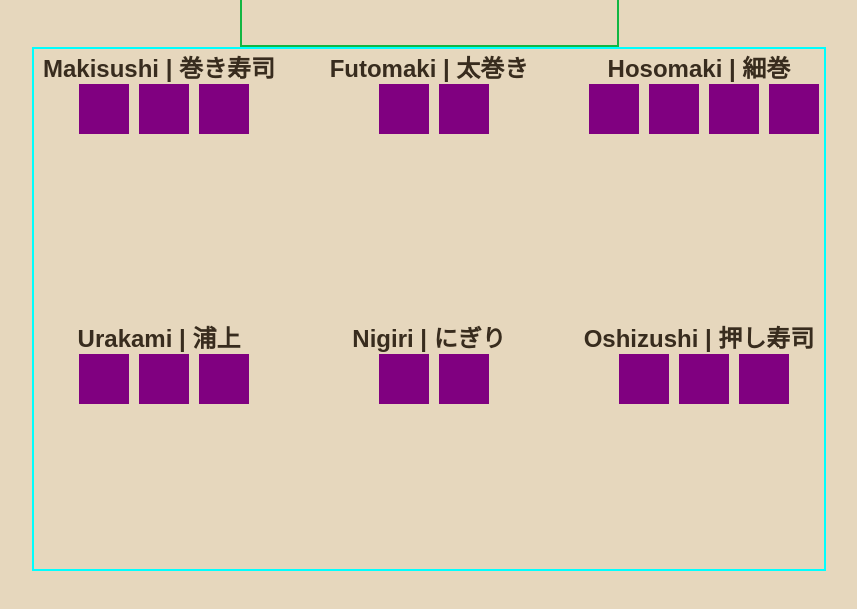
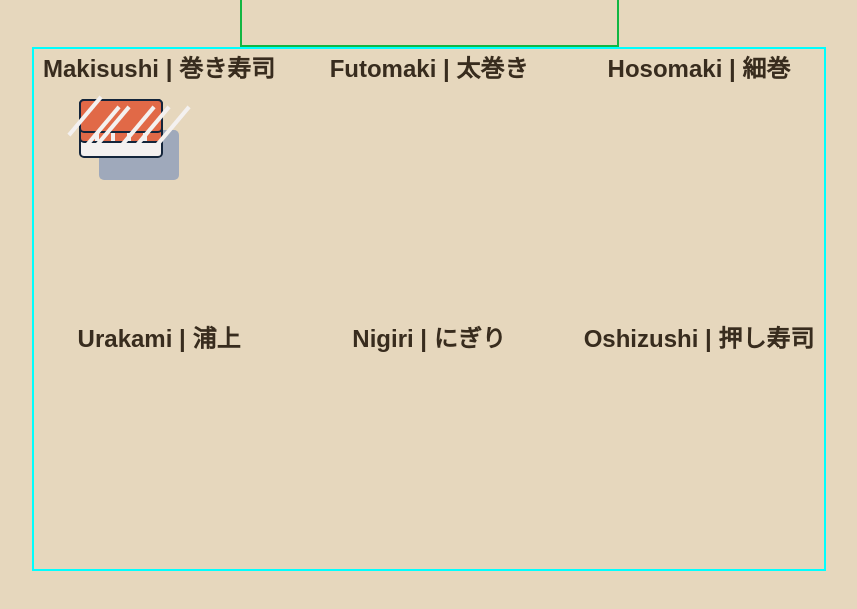
Before and after one commit to Feelshot/Reto_100DaysOfCode, a plain HTML site: page Retos/retos10/reto3.html in a window 1280 px wide. Shown: the part 165-774 px from the top of the page, without its empty margins (211-1068 px from the left). Drawn offline with Linux system fonts and the light colour scheme; a web font is replaced by a local one.

Commit message:
avances sushi maki 01

```diff
--- a/Retos/retos10/reto3.html
+++ b/Retos/retos10/reto3.html
@@ -34,7 +34,24 @@
     <div class="makisushi">
         <h2>Makisushi | 巻き寿司</h2>
         <div class="sushi-container-03"> <!--Sushis con el alga por dentro-->
-            <div class="makisushi-01"></div>
+            <div class="makisushi-01">
+                <div class="maki-salmon-top">
+                    <div class="maki-linea-top-01"></div>
+                    <div class="maki-linea-top-02"></div>
+                    <div class="maki-linea-top-03"></div>
+                    <div class="maki-linea-top-04"></div>
+                    <div class="maki-linea-top-05"></div>
+                    <div class="maki-linea-top-06"></div>
+                </div>
+                <div class="maki-salmon-bottom">
+                    <div class="maki-linea-bottom-01"></div>
+                    <div class="maki-linea-bottom-02"></div>
+                    <div class="maki-linea-bottom-03"></div>
+                    <div class="maki-linea-bottom-04"></div>
+                </div>
+                <div class="maki-arroz"></div>
+                <div class="maki-sombra"></div>
+            </div>
             <div class="makisushi-02"></div>
             <div class="makisushi-03"></div>
         </div>
--- a/Retos/retos10/style-reto3.css
+++ b/Retos/retos10/style-reto3.css
@@ -1,5 +1,15 @@
 :root {
     --verde: rgb(7, 58, 0);
+    --Alga-gris: rgb(88, 106, 131);
+    --Alga-borde: rgb(20, 37, 59);
+    --Salmon: rgb(225, 105, 71);
+    --Salmon-claro: rgb(234, 174, 148);
+    --Pepino: rgb(105, 166, 133);
+    --Pepino-borde: rgb(23, 114, 79);
+    --Arroz-gris: rgb(212, 215, 223);
+    --Arroz-blanco: rgb(244, 241, 240);
+    --Amarillo: rgb(241, 205, 117);
+    --Sombras: rgb(159, 169, 187);
 }
 * {
     margin: 0;
@@ -19,7 +29,7 @@ body {
 }
 /*Sushis contenedores padres*/
 .makisushi-01, .makisushi-02, .makisushi-03, .futomaki-01, .futomaki-02, .hosomaki-01, .hosomaki-02, .hosomaki-03, .hosomaki-04, .urakami-01, .urakami-02, .urakami-03, .nigiri-01, .nigiri-02, .oshizushi-01, .oshizushi-02, .oshizushi-03 {
-    background-color: purple;
+
     width: 50px;
     height: 50px;
     margin-left: 10px;
@@ -120,6 +130,91 @@ main {
 .makisushi .sushi-container-03 {
     height: 100%;
 }
+.maki-salmon-top {
+    position: absolute;
+    width: 80px;
+    height: 30px;
+    background-color: var(--Salmon);
+    border: 2px solid var(--Alga-borde);
+    border-radius: 5px;
+    top: 15px;
+    z-index: 4;
+}
+.maki-linea-top-01, .maki-linea-top-02, .maki-linea-top-03, .maki-linea-top-04, .maki-linea-top-05, .maki-linea-top-06 {
+    position: absolute;
+    width: 4px;
+    height: 50px;
+    background-color: var(--Arroz-blanco);
+    transform: rotate(40deg);
+}
+.maki-linea-top-01 {
+    left: 2px;
+    top: -10px;
+}
+.maki-linea-top-02 {
+    left: 20px;
+}
+.maki-linea-top-03 {
+    left: 30px;
+}
+.maki-linea-top-04 {
+    left: 55px;
+}
+.maki-linea-top-05 {
+    left: 70px;
+}
+.maki-linea-top-06 {
+    left: 90px;
+}
+.maki-linea-bottom-01, .maki-linea-bottom-02, .maki-linea-bottom-03, .maki-linea-bottom-04 {
+    position: absolute;
+    width: 4px;
+    height: 40px;
+    background-color: var(--Arroz-blanco);
+}
+.maki-linea-bottom-01 {
+    left: 14px;
+}
+.maki-linea-bottom-02 {
+    left: 30px;
+}
+.maki-linea-bottom-03 {
+    left: 46px;
+}
+.maki-linea-bottom-04 {
+    left: 62px;
+}
+.maki-salmon-bottom {
+    position: absolute;
+    width: 80px;
+    height: 40px;
+    background-color: var(--Salmon);
+    border: 2px solid var(--Alga-borde);
+    border-radius: 5px;
+    top: 15px;
+    z-index: 3;
+}
+.maki-arroz {
+    position: absolute;
+    width: 80px;
+    height: 40px;
+    background-color: var(--Arroz-blanco);
+    border: 2px solid var(--Alga-borde);
+    border-radius: 5px;
+    top: 30px;
+    z-index: 2;
+}
+.maki-sombra {
+    position: absolute;
+    width: 80px;
+    height: 50px;
+    background-color: var(--Sombras);
+    border-radius: 5px;
+    top: 46px;
+    left: 20px;
+    z-index: 1;
+}
+
 
 
 /* ---- Futomaki ----  Sushis gordos*/
```
